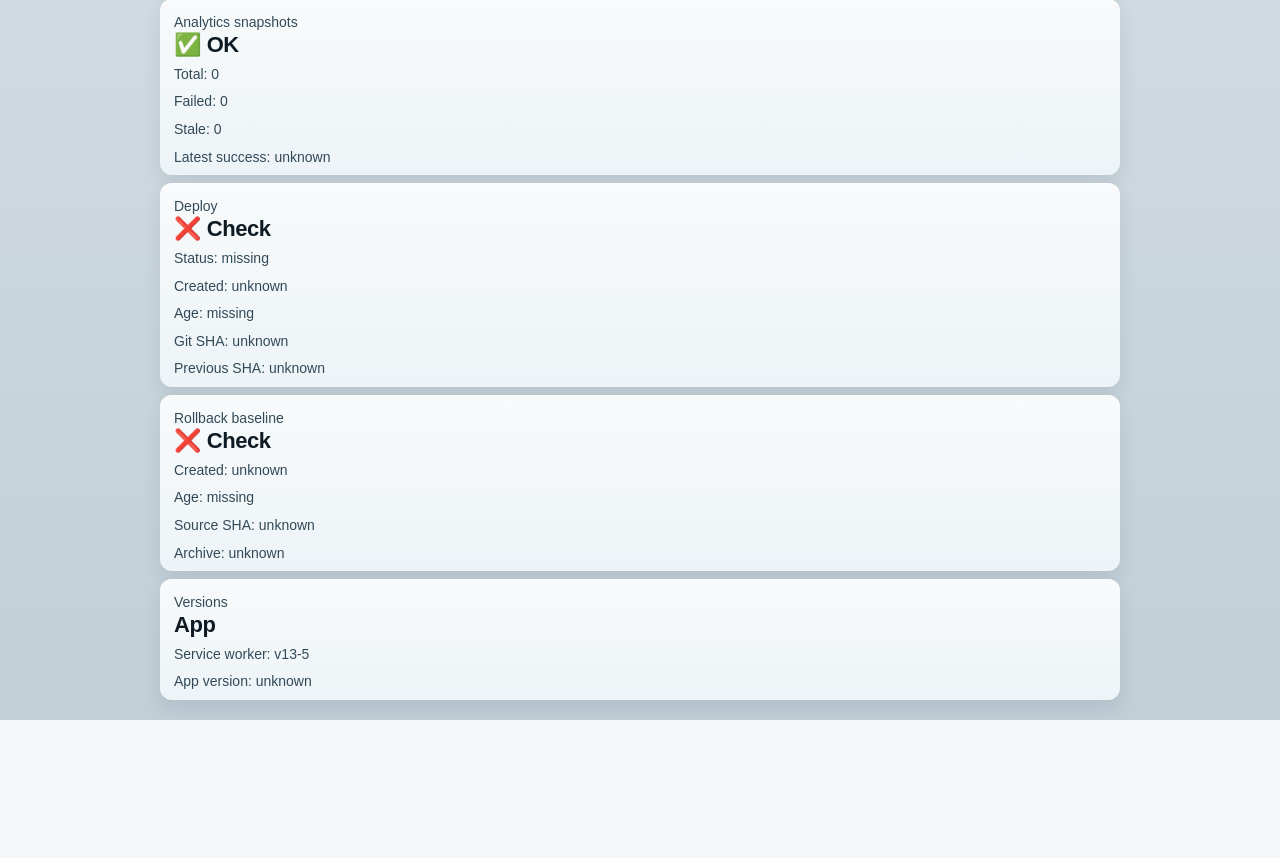
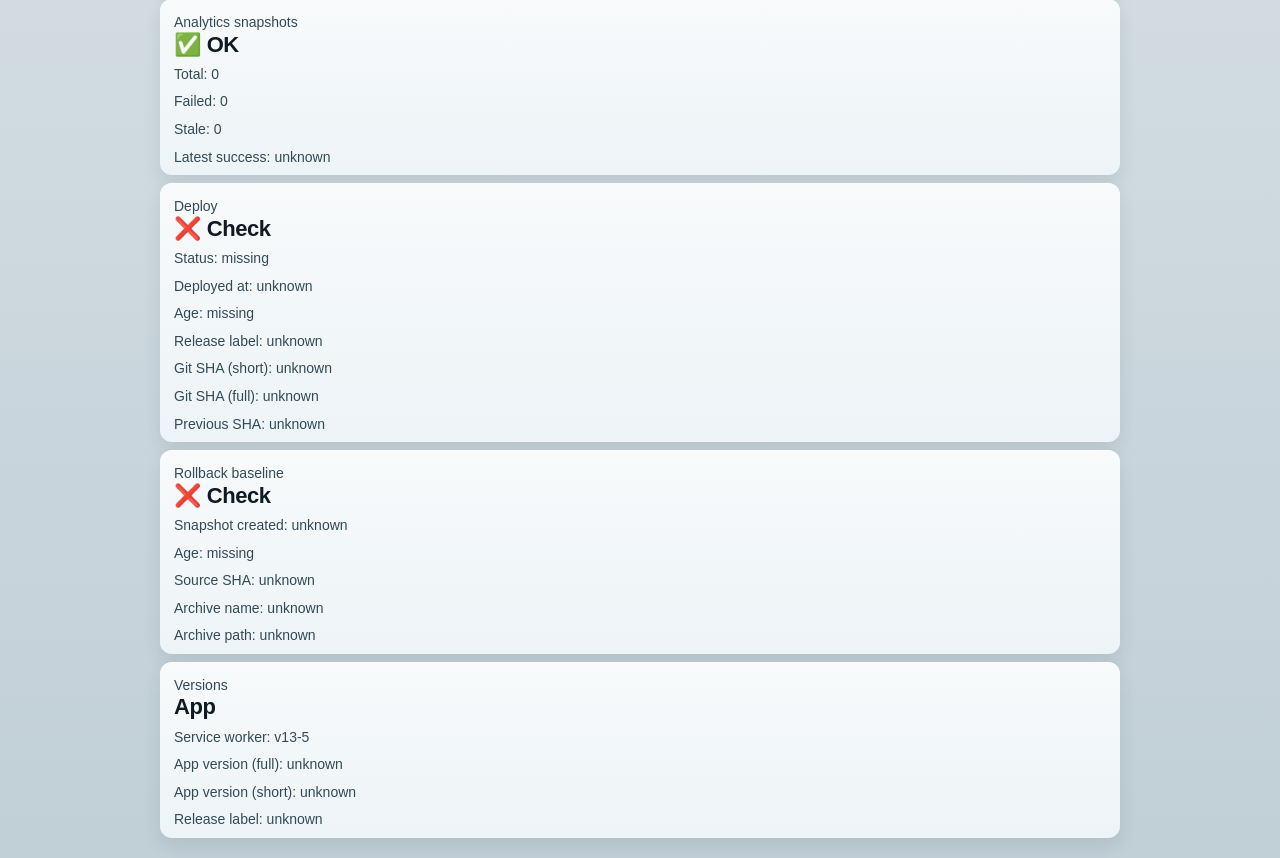
Before and after one commit to MartinParf/lyfeapp, a Django app: page /ops/ in a window 1280 px wide. Shown: the part 784-1642 px from the top of the page. Before the commit the page ends 1504 px from the top, so only its background shows below. Run offline with Django 5.2, Linux system fonts and the light colour scheme; the visitor is signed in with stand-in values (Sample User, id 1); data that the repository does not hold is empty; some libraries are stand-ins or nearby versions.

Commit message:
Phase 14.X.2E OPS

```diff
--- a/core/views.py
+++ b/core/views.py
@@ -174,6 +174,30 @@ def _read_ops_json(filename, warn_after_hours):
         "payload": payload,
     }
 
+def _short_sha(value):
+    value = (value or "").strip()
+    return value[:7] if value else "unknown"
+
+
+def _release_label(created_at_utc, git_sha):
+    short = _short_sha(git_sha)
+
+    if short == "unknown":
+        return "unknown"
+
+    parsed = _parse_datetime(created_at_utc)
+
+    if parsed is None:
+        return short
+
+    return f"{parsed.astimezone(datetime_timezone.utc):%Y.%m.%d}-{short}"
+
+
+def _basename(value):
+    value = (value or "").strip()
+    return Path(value).name if value else "unknown"
+
+
 
 def _read_service_worker_version():
     sw_path = Path(settings.BASE_DIR) / "templates" / "sw.js"
@@ -253,6 +277,22 @@ def ops_dashboard(request):
     release_backup = _read_ops_json("last_release_backup.json", warn_after_hours=24 * 30)
     snapshots = _build_snapshot_summary()
 
+    deploy_git_sha = deploy["payload"].get("git_sha")
+    previous_git_sha = previous_deploy["payload"].get("git_sha")
+    release_source_git_sha = release_backup["payload"].get("source_git_sha")
+
+    deploy_release_label = _release_label(
+        deploy.get("created_at_utc"),
+        deploy_git_sha,
+    )
+
+    app_version = (
+        deploy_git_sha
+        or os.environ.get("APP_VERSION")
+        or os.environ.get("GIT_SHA")
+        or "unknown"
+    )
+
     context = {
         "health": {
             "state": health_state,
@@ -264,14 +304,22 @@ def ops_dashboard(request):
         "snapshots": snapshots,
         "versions": {
             "service_worker": _read_service_worker_version(),
-            "app_version": deploy["payload"].get("git_sha")
-            or os.environ.get("APP_VERSION")
-            or os.environ.get("GIT_SHA")
-            or "unknown",
+            "app_version": app_version,
+            "app_version_short": _short_sha(app_version),
+            "release_label": deploy_release_label,
         },
         "deploy": deploy,
         "previous_deploy": previous_deploy,
         "release_backup": release_backup,
+        "deploy_meta": {
+            "git_sha_short": _short_sha(deploy_git_sha),
+            "previous_git_sha_short": _short_sha(previous_git_sha),
+            "release_label": deploy_release_label,
+        },
+        "release_backup_meta": {
+            "source_git_sha_short": _short_sha(release_source_git_sha),
+            "archive_name": _basename(release_backup["payload"].get("archive_path")),
+        },
         "ops_links": [
             {
                 "label": "Health JSON",
--- a/templates/core/ops_dashboard.html
+++ b/templates/core/ops_dashboard.html
@@ -98,13 +98,14 @@
             {% else %}❌ Check{% endif %}
         </h2>
         <p class="muted">Status: {{ deploy.status }}</p>
-        <p class="muted">Created: {{ deploy.created_at_utc|default:"unknown" }}</p>
+        <p class="muted">Deployed at: {{ deploy.created_at_utc|default:"unknown" }}</p>
         <p class="muted">Age: {{ deploy.age.label }}</p>
-        <p class="muted">Git SHA: {{ deploy.payload.git_sha|default:"unknown" }}</p>
-        <p class="muted">
-            Previous SHA:
-            {{ previous_deploy.payload.git_sha|default:"unknown" }}
+        <p class="muted">Release label: {{ deploy_meta.release_label }}</p>
+        <p class="muted">Git SHA (short): {{ deploy_meta.git_sha_short }}</p>
+        <p class="muted" style="word-break: break-all;">
+            Git SHA (full): {{ deploy.payload.git_sha|default:"unknown" }}
         </p>
+        <p class="muted">Previous SHA: {{ deploy_meta.previous_git_sha_short }}</p>
     </article>
 
     <article class="panel-soft">
@@ -114,15 +115,12 @@
             {% elif release_backup.state == "warn" %}⚠️ Aging
             {% else %}❌ Check{% endif %}
         </h2>
-        <p class="muted">Created: {{ release_backup.created_at_utc|default:"unknown" }}</p>
+        <p class="muted">Snapshot created: {{ release_backup.created_at_utc|default:"unknown" }}</p>
         <p class="muted">Age: {{ release_backup.age.label }}</p>
-        <p class="muted">
-            Source SHA:
-            {{ release_backup.payload.source_git_sha|default:"unknown" }}
-        </p>
+        <p class="muted">Source SHA: {{ release_backup_meta.source_git_sha_short }}</p>
+        <p class="muted">Archive name: {{ release_backup_meta.archive_name }}</p>
         <p class="muted" style="word-break: break-all;">
-            Archive:
-            {{ release_backup.payload.archive_path|default:"unknown" }}
+            Archive path: {{ release_backup.payload.archive_path|default:"unknown" }}
         </p>
     </article>
 
@@ -131,7 +129,9 @@
         <div class="eyebrow">Versions</div>
         <h2>App</h2>
         <p class="muted">Service worker: {{ versions.service_worker }}</p>
-        <p class="muted">App version: {{ versions.app_version }}</p>
+        <p class="muted">App version (full): {{ versions.app_version }}</p>
+        <p class="muted">App version (short): {{ versions.app_version_short }}</p>
+        <p class="muted">Release label: {{ versions.release_label }}</p>
     </article>
 </section>
 {% endblock %}
```
